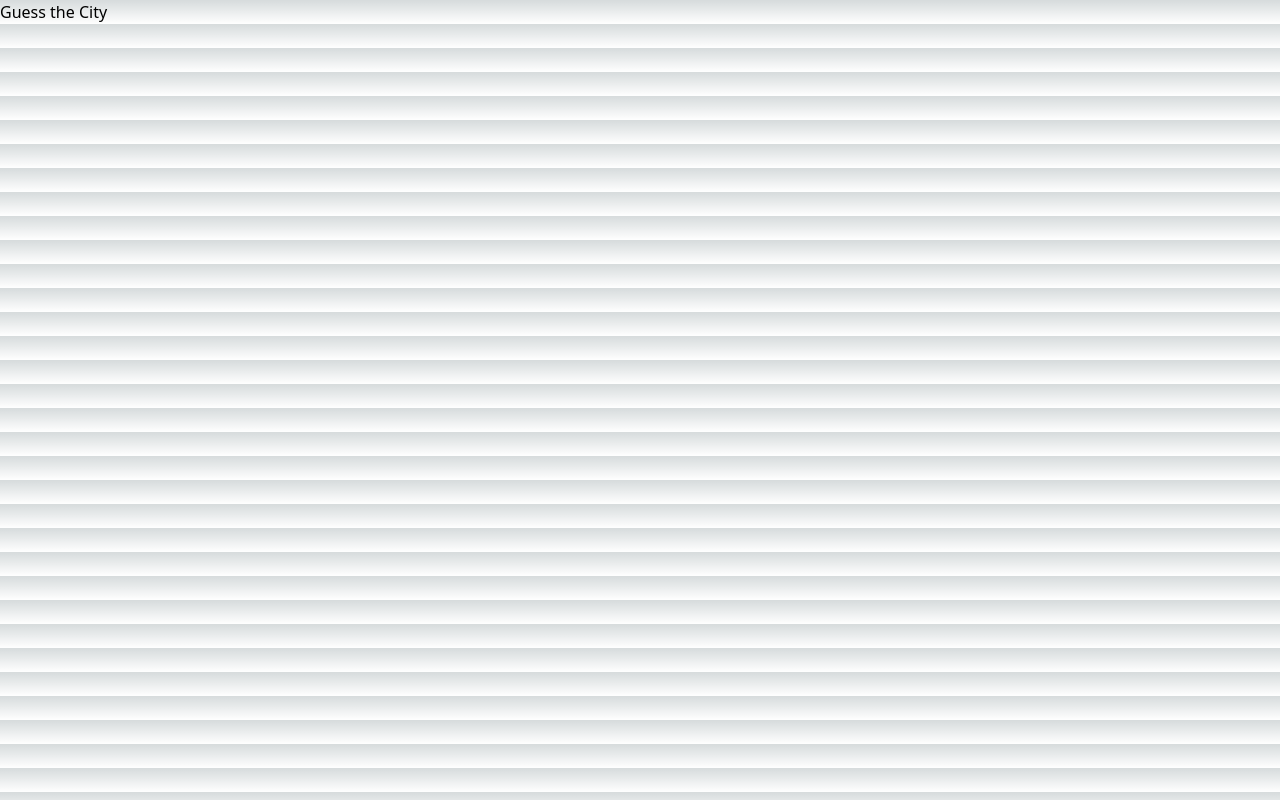
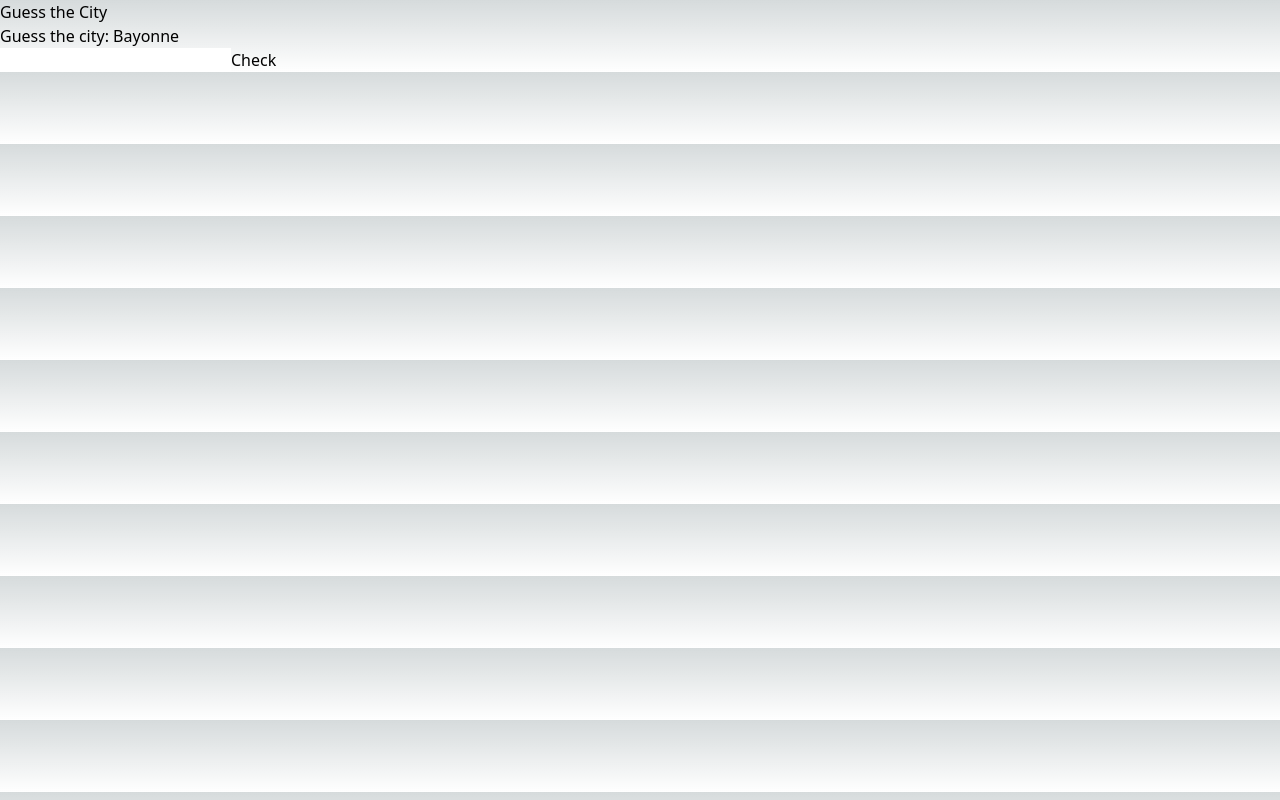
Before and after one commit to pablotssr/geodle, a Next.js app in the folder geodle/: page /jeu in a window 1280 px wide. Built offline with nearby package versions, Linux system fonts and the light colour scheme; no server answers.

Commit message:
prefSousPref

```diff
--- a/geodle/app/jeu/page.tsx
+++ b/geodle/app/jeu/page.tsx
@@ -2,9 +2,9 @@
 import React, { useEffect, useState } from 'react';
 
 interface City {
-  zip_code: string;
-  city_code: string;
-  department_number: string;
+  gid: string;
+  nom_commune: string;
+  insee_commune: string;
 }
 
 export default function ExamplePage() {
@@ -15,9 +15,9 @@ export default function ExamplePage() {
 
   useEffect(() => {
     async function fetchData() {
-      const response = await fetch('/cities.json');
+      const response = await fetch('/prefsSousPrefs.json');
       const data = await response.json();
-      setJsonData(data.cities);
+      setJsonData(data);
     }
     fetchData();
   }, []);
@@ -31,7 +31,7 @@ export default function ExamplePage() {
   }, [jsonData]);
 
   const handleGuess = () => {
-    if (randomCity && guess.toLowerCase() === randomCity.city_code.toLowerCase()) {
+    if (randomCity && guess.toLowerCase() === randomCity.nom_commune.toLowerCase()) {
       setIsCorrect(true);
     } else {
       setIsCorrect(false);
@@ -47,7 +47,7 @@ export default function ExamplePage() {
       <h2>Guess the City</h2>
       {randomCity && (
         <div>
-          <p>Guess the city: {randomCity.city_code}</p>
+          <p>Guess the city: {randomCity.nom_commune}</p>
           <input
             type="text"
             value={guess}
```
